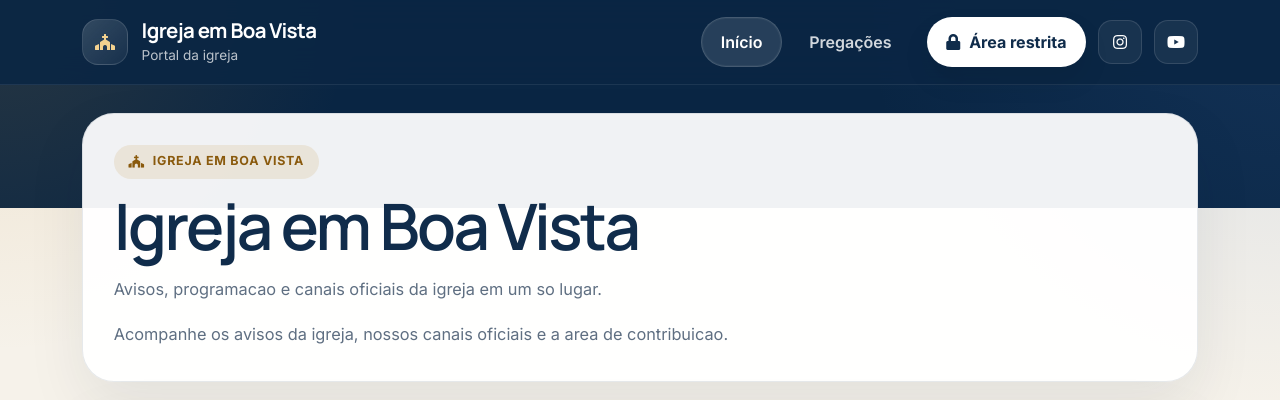
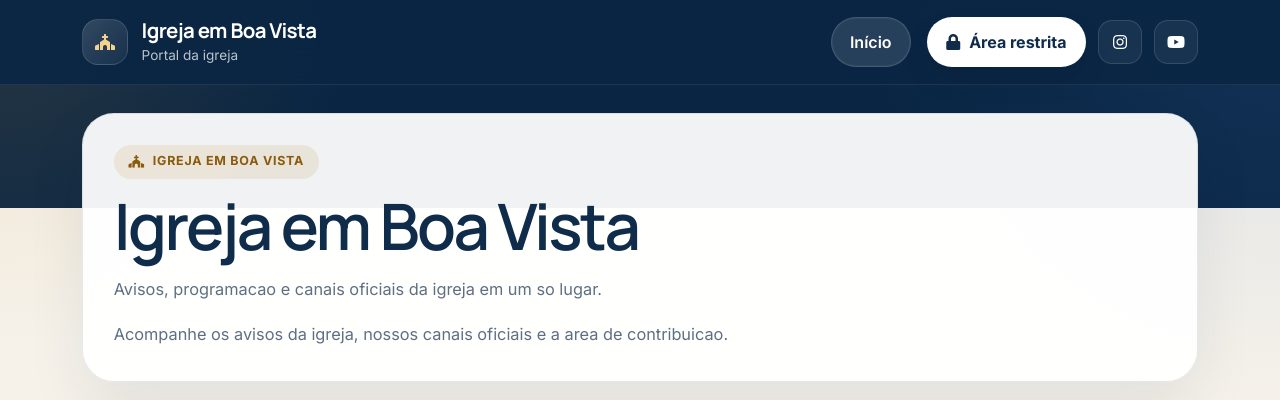
Before and after one commit to conectacasarr/inventario, a Flask app: page /igrejaemboavista in a window 1280 px wide. Shown: the top 400 px of the page. Run offline with Flask 3, Linux system fonts and the light colour scheme; data comes from the database, SQL or seed files in the repository; data that the repository does not hold is empty.

Commit message:
refactor: keep sermons only in lower church menu

```diff
--- a/templates/igrejaemboavista_publico.html
+++ b/templates/igrejaemboavista_publico.html
@@ -745,7 +745,6 @@
                     <div class="ibv-header-panel" id="ibv-header-panel">
                         <nav class="ibv-main-nav" aria-label="Navegação principal">
                             <a href="{{ igreja_path('/') }}" class="ibv-nav-link {% if pagina_atual != 'pregacoes' %}is-active{% endif %}">Início</a>
-                            <a href="{{ igreja_path('/pregacoes') }}" class="ibv-nav-link {% if pagina_atual == 'pregacoes' %}is-active{% endif %}">Pregações</a>
                         </nav>
 
                         <div class="ibv-header-tools">
```
